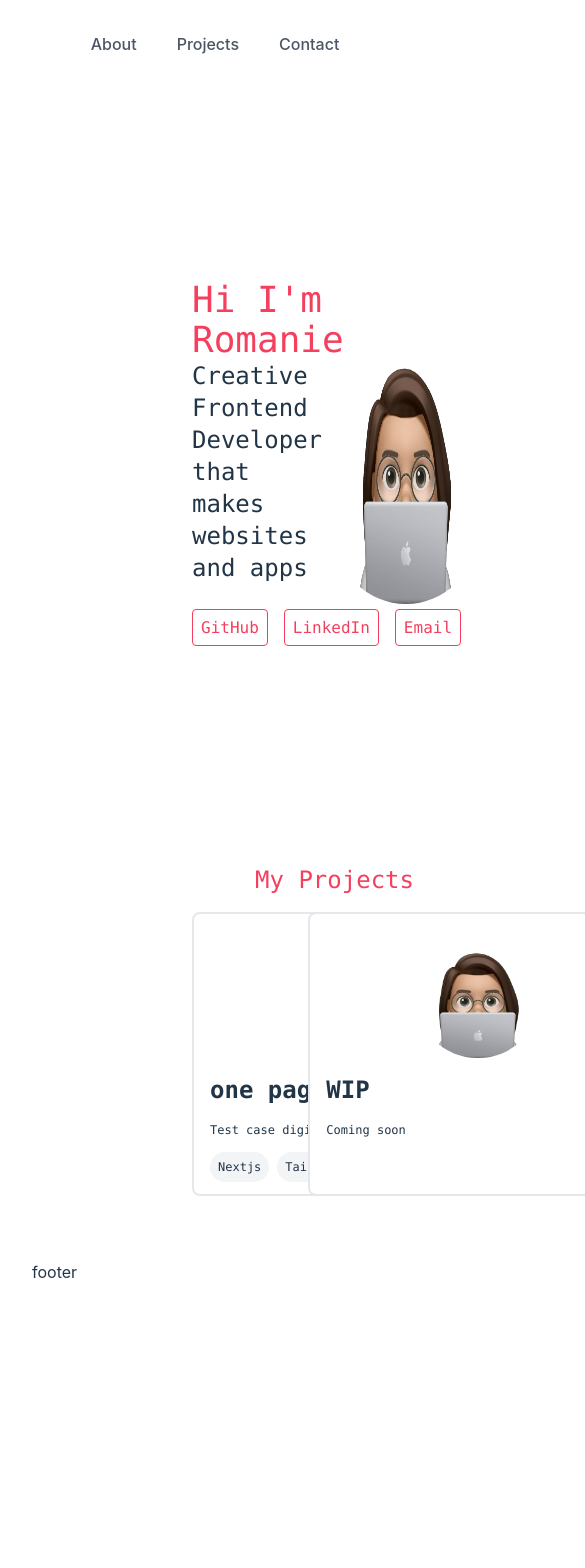
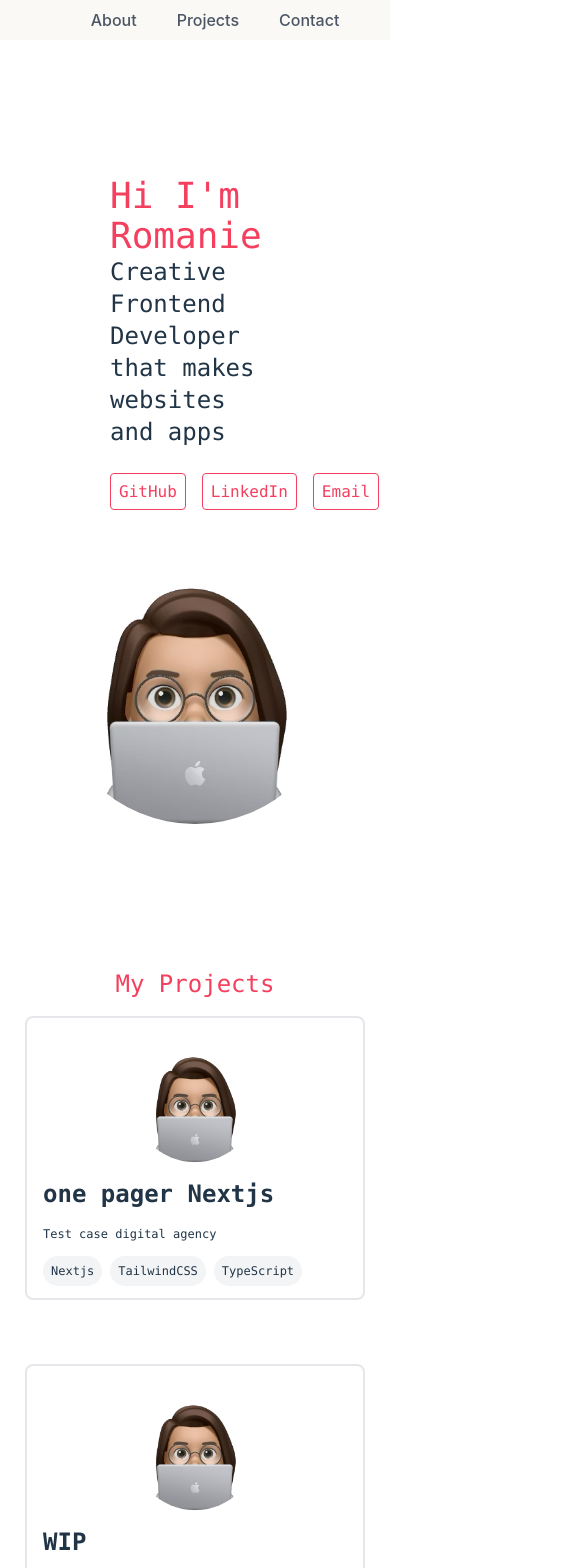
Before and after one commit to RomanieDelporte/Portfolio, a React (Vite) app in the folder portfolio/: page /#about in a window 390 px wide. Before the commit this address led to /. Shown: the top 1568 px of the page, 585 px wide, since content can reach past the window. Before the commit the page ends 1316 px from the top, so only its background shows below. Built offline with nearby package versions, Linux system fonts and the light colour scheme.

Commit message:
start responsive design

```diff
--- a/portfolio/src/App.css
+++ b/portfolio/src/App.css
@@ -1,8 +1,12 @@
 #root {
-  width: 100%;
-  padding: 2rem;
+    width: 100%;
+    padding: 0 0 2rem;
 }
 
 .body {
-  padding: 10rem;
+    padding: 10rem;
 }
+
+*, html {
+    scroll-behavior: smooth;
+}
--- a/portfolio/src/Layouts/PageLayout.tsx
+++ b/portfolio/src/Layouts/PageLayout.tsx
@@ -8,10 +8,12 @@ export default function Layout({children}: LayoutProps) {
 
 
     return (
-        <div className="flex flex-col w-full font-mono ">
-            <main className="container flex font-mono mx-auto px-44 py-8 sm:px-8 md:px-12 lg:px-16 xl:px-20">
-                {children}
-            </main>
-        </div>
+        <>
+            <div className="flex flex-col w-full font-mono sm:h-full">
+                <main className="container flex font-mono mx-auto px-44 py-8 sm:px-2 md:px-2r md:justify-center xl:px-20">
+                    {children}
+                </main>
+            </div>
+        </>
     );
 };
--- a/portfolio/src/components/Header.tsx
+++ b/portfolio/src/components/Header.tsx
@@ -1,3 +1,5 @@
+import { useState } from "react";
+
 interface NavItem {
     title: string;
     url: string;
@@ -11,10 +13,19 @@ const navItems: NavItem[] = [
 ];
 
 
-export function Header() {
+export function Header({scrollToSection}: { scrollToSection: any }) {
+    const [activeLink, setActiveLink] = useState<number>(0);
+
+    const handleScrollToSection = (url: string, index: number) => {
+        const sectionId = url.substring(2);
+        console.log(sectionId)
+        scrollToSection(sectionId);
+        setActiveLink(index);
+    };
+
     return (
         <>
-            <div className="flex items-center justify-around">
+            <div className="flex items-center justify-around w-full fixed bg-secondary-100 p-2">
                 <div className="sm:hidden bg-rose-100 rounded-full p-2">
                     <img
                         src="/portfolio-home.png"
@@ -24,11 +35,12 @@ export function Header() {
                 </div>
                 <nav className="flex">
                     <ul className="flex space-x-6">
-                        {navItems.map((item) => (
+                        {navItems.map((item, index) => (
                             <li key={item.title}>
                                 <a
                                     href={item.url}
-                                    className={`text-gray-600 hover:text-rose-400 hover:bg-rose-200 p-2 ${window.location.pathname === item.url ? 'text-rose-400' : 'text-gray-500'}`}
+                                    className={`text-gray-600 hover:text-rose-400 hover:bg-rose-200 p-2 ${activeLink === index ? 'text-rose-400' : 'text-gray-500'}`}
+                                    onClick={() => handleScrollToSection(item.url, index)}
                                 >
                                     {item.title}
                                 </a>
--- a/portfolio/src/main.tsx
+++ b/portfolio/src/main.tsx
@@ -3,9 +3,7 @@ import ReactDOM from 'react-dom/client'
 import Home from './pages/Home.tsx'
 import './index.css'
 import { createBrowserRouter, RouterProvider } from "react-router-dom";
-import About  from "./pages/About.tsx";
-import { Header } from "./components/Header.tsx";
-import { Footer } from "./components/Footer.tsx";
+
 
 const router = createBrowserRouter([
     {path: '/', element: <Home />},
@@ -16,8 +14,6 @@ const router = createBrowserRouter([
 
 ReactDOM.createRoot(document.getElementById('root')!).render(
     <React.StrictMode>
-        <Header />
         <RouterProvider router={router} />
-        <Footer />
     </React.StrictMode>,
 )
--- a/portfolio/src/pages/About.tsx
+++ b/portfolio/src/pages/About.tsx
@@ -32,8 +32,8 @@ export default function About({text}: { text: string }) {
     return (
         <>
             <PageLayout>
-                <div className="flex items-center mt-20">
-                    <div className="w-6/12 flex flex-col justify-center">
+                <div className="flex items-center mt-20 sm:mt-8 sm:items-start sm:flex-col md:items-center">
+                    <div className="w-6/12 flex flex-col justify-center md:justify-start">
                         <h2 className="text-4xl font-medium text-rose-500">{displayText}</h2>
                         <h3 className="text-2xl font-medium flex flex-col truncate line-clamp-2 whitespace-pre-wrap">
                             Creative Frontend Developer that
@@ -52,7 +52,7 @@ export default function About({text}: { text: string }) {
                             ))}
                         </div>
                     </div>
-                    <div className="ml-auto">
+                    <div className="ml-auto sm:mt-8 sm:ml-0">
                         <img
                             src="/portfolio-home.png"
                             alt="Romanie logo"
--- a/portfolio/src/pages/Home.tsx
+++ b/portfolio/src/pages/Home.tsx
@@ -2,12 +2,23 @@ import '../App.css'
 import PageLayout from "../Layouts/PageLayout.tsx";
 import About from "./About.tsx";
 import Projects from "./Projects.tsx";
+import { Footer } from "../components/Footer.tsx";
+import { Header } from "../components/Header.tsx";
 
 
 function Home() {
 
+    const scrollToSection = (sectionId: string) => {
+        const section = document.getElementById(sectionId);
+        if (section) {
+            section.scrollIntoView();
+        }
+    };
+
+
     return (
         <>
+            <Header scrollToSection={scrollToSection} />
             <PageLayout>
                 <div className="flex-col flex">
                     <div
@@ -21,6 +32,8 @@ function Home() {
                     </div>
                 </div>
             </PageLayout>
+            <Footer />
+
         </>
     )
 }
--- a/portfolio/src/pages/Projects.tsx
+++ b/portfolio/src/pages/Projects.tsx
@@ -7,9 +7,9 @@ export default function Projects() {
     return (
         <>
             <PageLayout>
-                <div className="flex flex-col mt-40">
+                <div className="flex flex-col mt-40 sm:mt-20">
                     <h2 className="text-rose-500 text-2xl shadow-rose-300 font-medium text-center">My Projects</h2>
-                    <div className="grid grid-cols-3 gap-16 mt-4">
+                    <div className="grid grid-cols-3 gap-16 mt-4 sm:grid-cols-1 md:flex md:flex-col md:grid-cols-1 lg:grid-cols-1 xl:grid-cols-2 2xl:grid-cols-2">
                         {cardData.map((card) => (
                             <Card
                                 key={card.title}
--- a/portfolio/src/utils/cardData.ts
+++ b/portfolio/src/utils/cardData.ts
@@ -12,6 +12,12 @@ const cardData = (): CardData[] => {
             description: "Coming soon",
             technologies: [],
         },
+        {
+            imageUrl: "/portfolio-home.png",
+            title: "WIP 2",
+            description: "Coming soon",
+            technologies: [],
+        },
     ];
 }
 
--- a/portfolio/tailwind.config.js
+++ b/portfolio/tailwind.config.js
@@ -13,6 +13,12 @@ export default {
         'xl': {'max': '1280px'},
         '2xl': {'max': '1535px'},
       },
+      colors: {
+        'primary': '#FF6363',
+        'secondary': {
+          100: '#FAF9F6',
+        },
+      },
     },
   },
   plugins: [],
```
